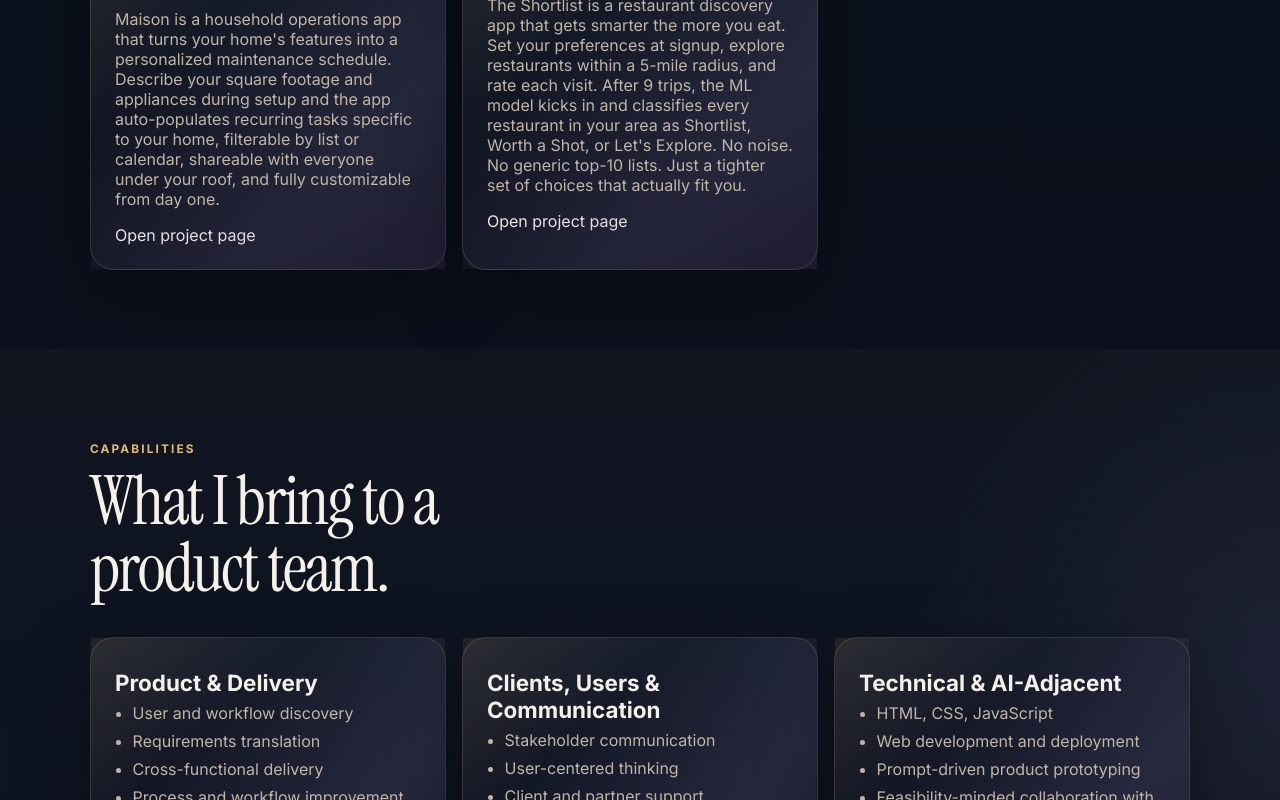
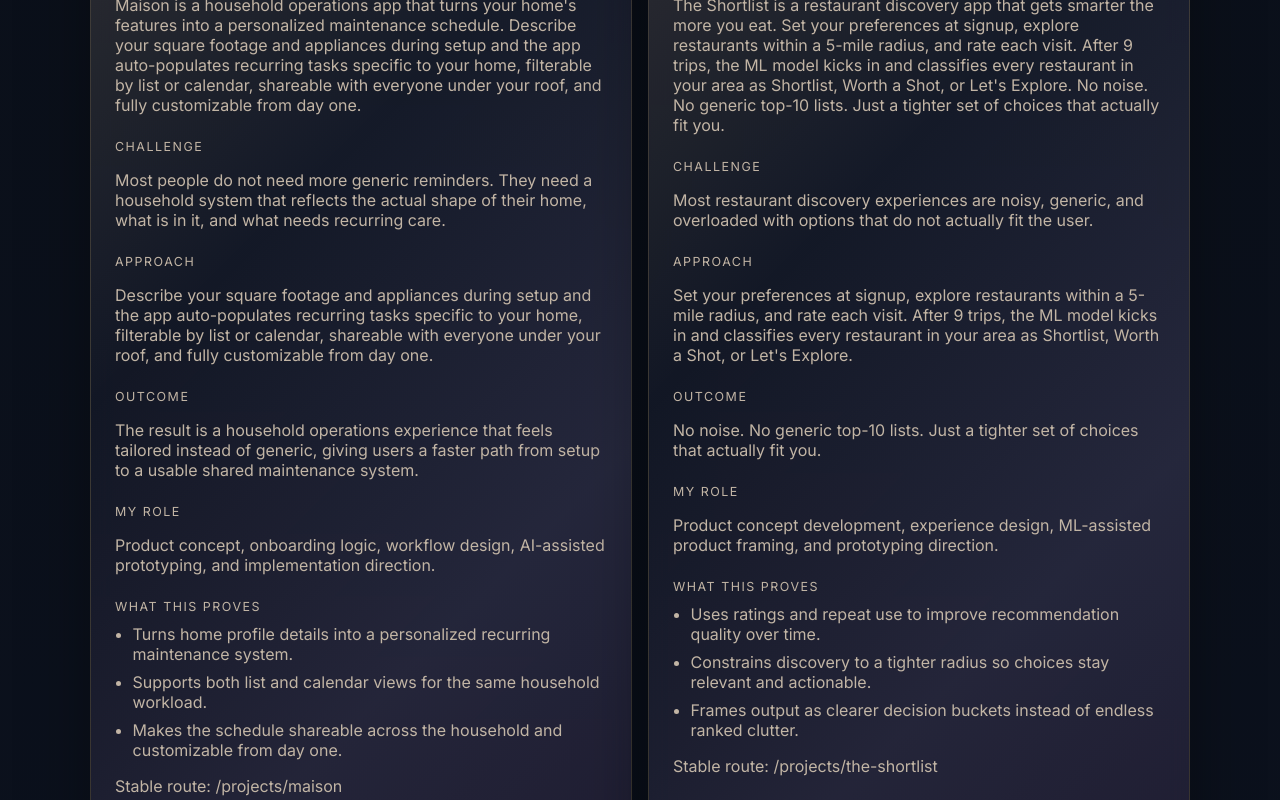
Before and after one commit to vmikell/victor-job-search, a React (Vite) app: page / in a window 1280 px wide. Shown: the part 3240-4040 px from the top of the page. Built offline with nearby package versions, Linux system fonts and the light colour scheme.

Commit message:
fix: restore full homepage project card copy

```diff
--- a/src/pages/HomePage.tsx
+++ b/src/pages/HomePage.tsx
@@ -67,6 +67,35 @@ export function HomePage() {
                 <p className="project-eyebrow">{project.eyebrow}</p>
                 <h3>{project.title}</h3>
                 <p>{project.summary}</p>
+
+                <div className="case-study-block">
+                  <p className="project-label">Challenge</p>
+                  <p>{project.challenge}</p>
+                </div>
+
+                <div className="case-study-block">
+                  <p className="project-label">Approach</p>
+                  <p>{project.approach}</p>
+                </div>
+
+                <div className="case-study-block">
+                  <p className="project-label">Outcome</p>
+                  <p>{project.outcome}</p>
+                </div>
+
+                <div className="case-study-block">
+                  <p className="project-label">My role</p>
+                  <p>{project.role}</p>
+                </div>
+
+                <div className="case-study-block">
+                  <p className="project-label">What this proves</p>
+                  <ul className="case-study-list">
+                    {project.proofPoints.map((point) => <li key={point}>{point}</li>)}
+                  </ul>
+                </div>
+
+                <p className="muted">Stable route: /projects/{project.slug}</p>
                 <a className="text-link" href={`/projects/${project.slug}`}>Open project page</a>
               </article>
             ))}
--- a/src/styles/main.scss
+++ b/src/styles/main.scss
@@ -308,10 +308,15 @@ img { max-width: 100%; }
 }
 
 .stats-grid,
-.projects-grid,
 .skills-grid {
   display: grid;
   grid-template-columns: repeat(3, minmax(0, 1fr));
+  gap: 1rem;
+}
+
+.projects-grid {
+  display: grid;
+  grid-template-columns: repeat(2, minmax(0, 1fr));
   gap: 1rem;
 }
 
@@ -395,6 +400,17 @@ img { max-width: 100%; }
   margin-top: 1.5rem;
 }
 
+.project-card .case-study-block {
+  position: relative;
+  margin-top: 1.5rem;
+}
+
+.project-card .text-link {
+  display: inline-block;
+  margin-top: 1rem;
+  position: relative;
+}
+
 .project-label {
   color: var(--gold-soft);
   font-size: 0.78rem;
```
